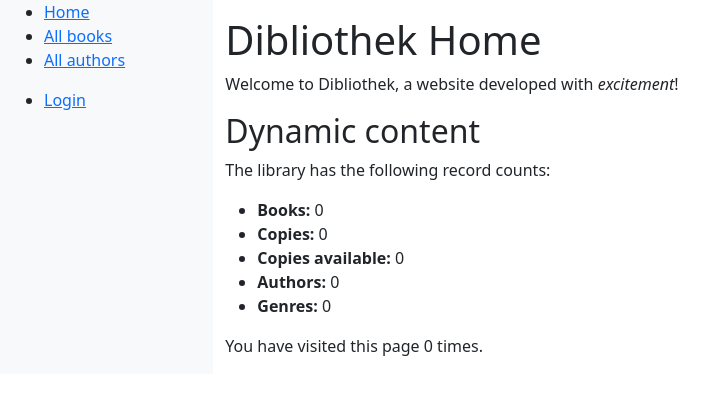
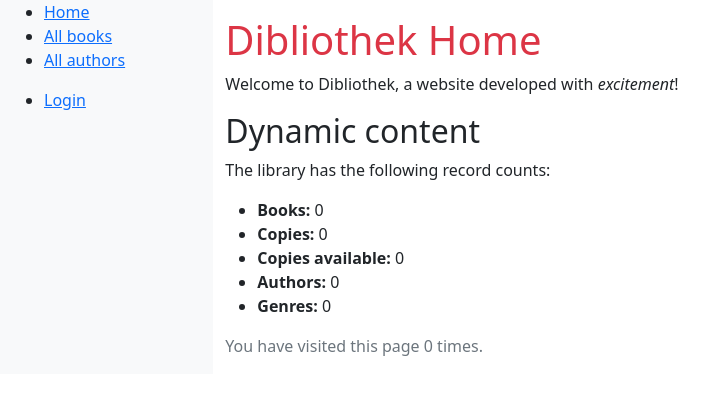
Before and after one commit to Weapon-X6/Dibliothek, a Django app: page /catalog/ in a window 1280 px wide. Shown: the top 395 px of the page, without its empty margins (0-715 px from the left). Run offline with Django 5.2, Linux system fonts and the light colour scheme; data that the repository does not hold is empty.

Commit message:
Improve format on index

```diff
--- a/catalog/templates/index.html
+++ b/catalog/templates/index.html
@@ -1,7 +1,7 @@
 {% extends "base_generic.html" %}
 
 {% block content %}
-  <h1>Dibliothek Home</h1>
+  <h1 class="text-danger">Dibliothek Home</h1>
   <p>
     Welcome to Dibliothek, a website developed with
     <em>excitement</em>!
@@ -16,7 +16,7 @@
     <li><strong>Genres:</strong> {{ num_genres }}</li>
   </ul>
 
-  <p>
+  <p class="text-secondary">
     You have visited this page {{ num_visits }} time{{ num_visits|pluralize }}.
   </p>
 {% endblock %}
```
